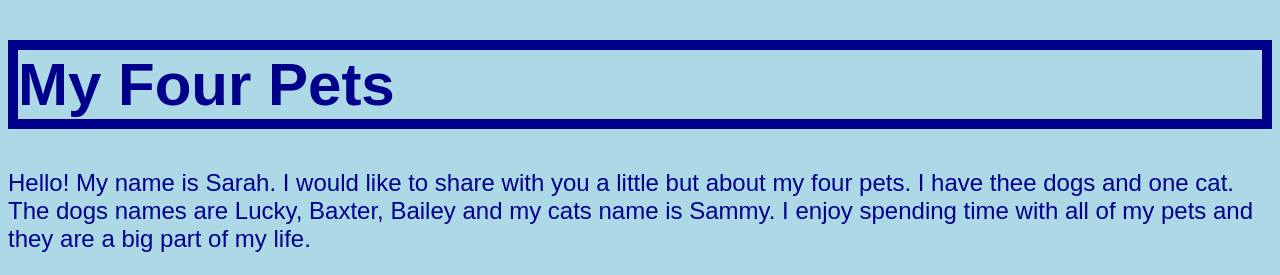
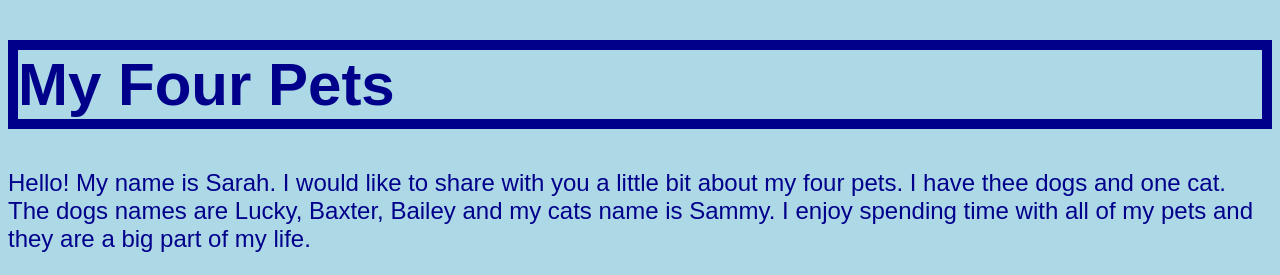
Before and after one commit to smarden2/smarden2.github.io, a plain HTML site: page index.html in a window 1280 px wide. Shown: the top 275 px of the page. Drawn offline with Linux system fonts and the light colour scheme; a web font is replaced by a local one.

Commit message:
Update index.html

```diff
--- a/index.html
+++ b/index.html
@@ -7,7 +7,7 @@
 </head>
 <body>
 <h1>My Four Pets</h1>
-<p> 	Hello! My name is Sarah. I would like to share with you a little but about my four pets. I have thee
+<p> 	Hello! My name is Sarah. I would like to share with you a little bit about my four pets. I have thee
 dogs and one cat. The dogs names are Lucky, Baxter, Bailey and my cats name is Sammy. I enjoy spending
 time with all of my pets and they are a big part of my life. </p>
 <p> Lucky, as seen in the photo below, loves to cuddle.
```
